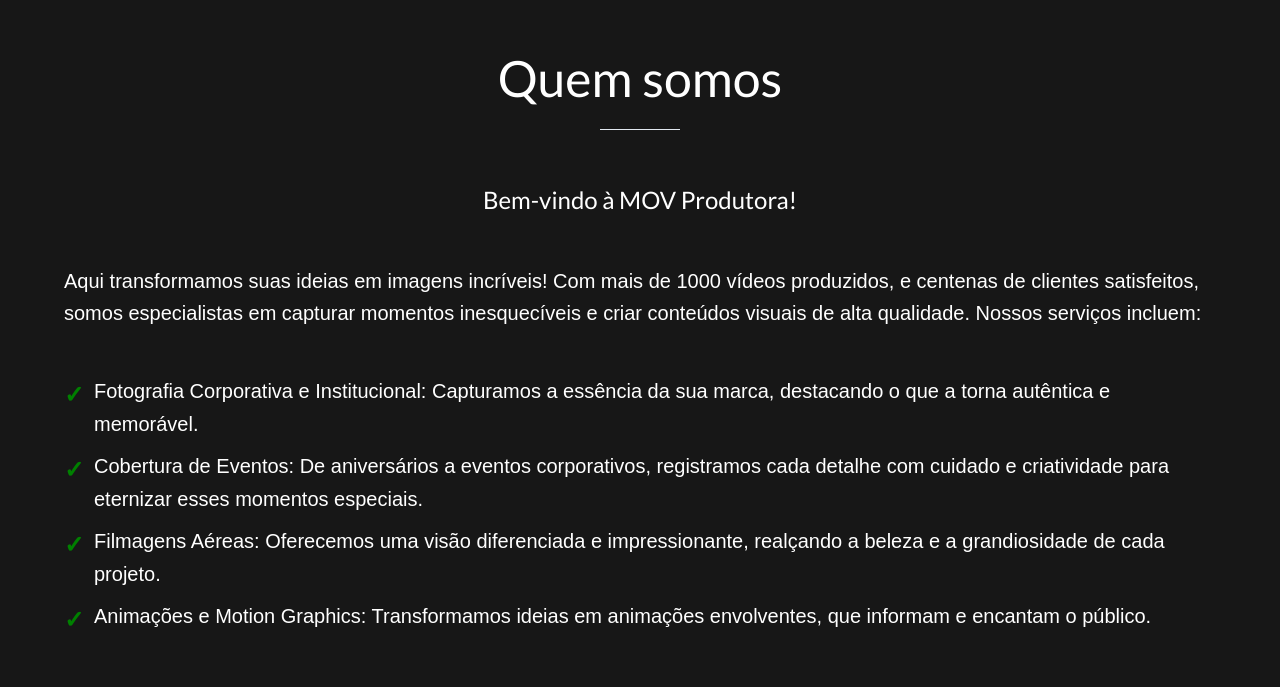
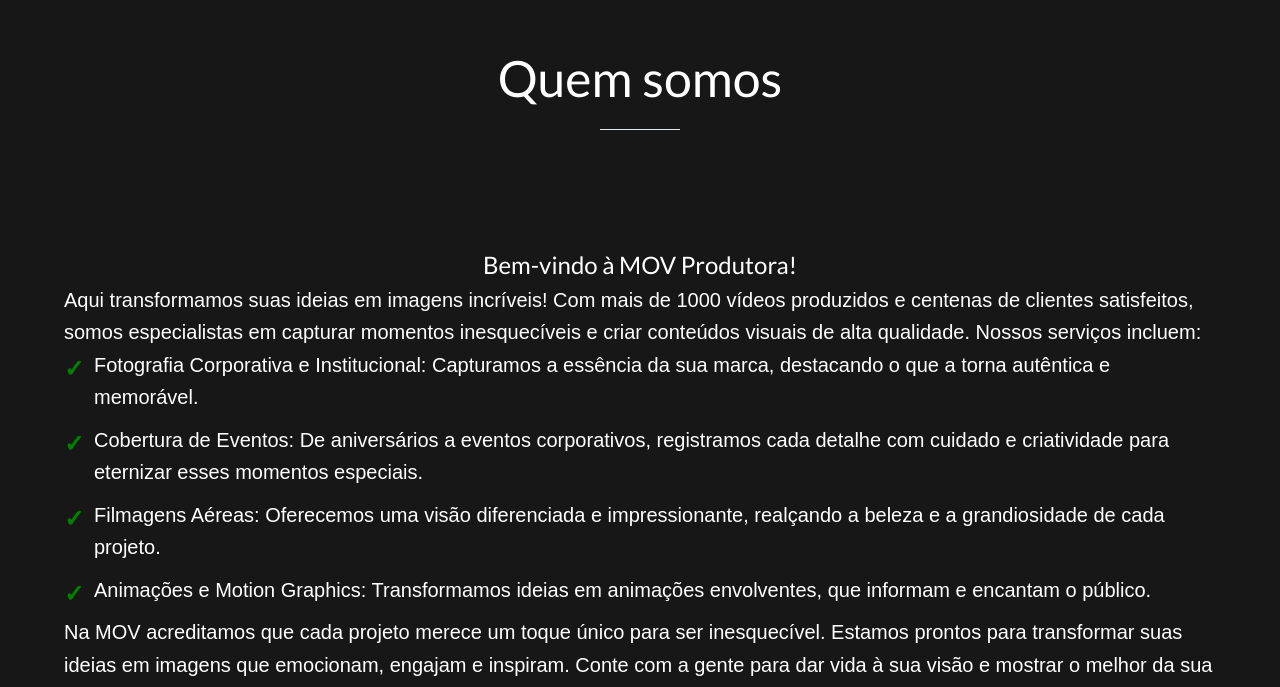
Before and after one commit to GiovanniAsantos/produtora-mov, a React (Vite) app: page / in a window 1280 px wide. Shown: the part 790-1477 px from the top of the page. Built offline with nearby package versions, Linux system fonts and the light colour scheme; grey boxes are pictures that could not be loaded.

Commit message:
enviando

```diff
--- a/src/components/layouts/HomeLayout/HomeAboutResume/index.tsx
+++ b/src/components/layouts/HomeLayout/HomeAboutResume/index.tsx
@@ -1,4 +1,4 @@
-import React from "react";
+import React, { useEffect, useRef, useState } from "react";
 import { Box } from "@chakra-ui/react";
 import MovLayout from "../../MovLayout";
 import "./style.css"; // Importando o CSS
@@ -6,22 +6,44 @@
 type SmallAboutProps = {};
 
 export const SmallAbout: React.FC<SmallAboutProps> = () => {
+  const [isVisible, setIsVisible] = useState(false);
+  const sectionRef = useRef<HTMLDivElement>(null);
+
+  useEffect(() => {
+    const observer = new IntersectionObserver(
+      (entries) => {
+        if (entries[0].isIntersecting) {
+          setIsVisible(true);
+          observer.disconnect(); // Executa a animação apenas uma vez
+        }
+      },
+      { threshold: 0.3 } // A visibilidade é detectada quando 30% da seção está visível
+    );
+
+    if (sectionRef.current) {
+      observer.observe(sectionRef.current);
+    }
+
+    return () => {
+      if (sectionRef.current) observer.unobserve(sectionRef.current);
+    };
+  }, []);
+
   return (
-    <>
     <MovLayout maxWidthContainer="100vw">
-        <Box className="small-about-container">
+      <Box
+        ref={sectionRef}
+        className={`small-about-container ${isVisible ? "visible" : ""}`}
+      >
         <Box className="small-about-header">
           <h1 className="small-about-title">Quem somos</h1>
           <hr className="small-about-divider" />
         </Box>
         <Box className="small-about-description">
-            <h1 className="small-about-subtitle">
-              {" "}
-              Bem-vindo à MOV Produtora!
-            </h1>
+          <h1 className="small-about-subtitle">Bem-vindo à MOV Produtora!</h1>
           <p className="small-about-text">
             Aqui transformamos suas ideias em imagens incríveis! Com mais de
-              1000 vídeos produzidos, e centenas de clientes satisfeitos, somos
+            1000 vídeos produzidos e centenas de clientes satisfeitos, somos
             especialistas em capturar momentos inesquecíveis e criar conteúdos
             visuais de alta qualidade. Nossos serviços incluem:
           </p>
@@ -32,8 +54,8 @@
             </li>
             <li className="small-about-text">
               Cobertura de Eventos: De aniversários a eventos corporativos,
-                registramos cada detalhe com cuidado e criatividade para
-                eternizar esses momentos especiais.
+              registramos cada detalhe com cuidado e criatividade para eternizar
+              esses momentos especiais.
             </li>
             <li className="small-about-text">
               Filmagens Aéreas: Oferecemos uma visão diferenciada e
@@ -45,18 +67,16 @@
               envolventes, que informam e encantam o público.
             </li>
           </ul>
-
           <p className="small-about-text">
             Na MOV acreditamos que cada projeto merece um toque único para ser
             inesquecível. Estamos prontos para transformar suas ideias em
             imagens que emocionam, engajam e inspiram. Conte com a gente para
-              dar vida à sua visão e mostrar o melhor da sua história. Vamos
-              criar algo incrível juntos!
+            dar vida à sua visão e mostrar o melhor da sua história. Vamos criar
+            algo incrível juntos!
           </p>
         </Box>
         <Box className="small-about-icons">os ícones vão ficar aqui.</Box>
       </Box>
     </MovLayout>
-    </>
   );
 };
--- a/src/components/layouts/HomeLayout/HomeAboutResume/style.css
+++ b/src/components/layouts/HomeLayout/HomeAboutResume/style.css
@@ -1,3 +1,15 @@
+/* Animação de fade-in da esquerda */
+@keyframes fadeInFromLeft {
+  0% {
+    opacity: 0;
+    transform: translateX(-50px);
+  }
+  100% {
+    opacity: 1;
+    transform: translateX(0);
+  }
+}
+
 .small-about-container {
   height: 100vh;
   display: flex;
@@ -9,66 +21,54 @@
   background-color: #171717;
   color: white;
   padding-top: 20px;
-  /* Espaçamento no topo */
+  opacity: 0; /* Esconde inicialmente */
+  transform: translateX(-50px); /* Posição inicial para a animação */
 }
 
+.small-about-container.visible {
+  animation: fadeInFromLeft 1s ease-in-out forwards;
+}
+
+/* Estilos para o checklist */
 .custom-checklist {
   list-style-type: none;
-  /* Remove as bolinhas padrão */
   padding: 0;
-  /* Remove o padding padrão da lista */
 }
 
 .custom-checklist li {
   position: relative;
-  /* Para posicionar o ícone de check */
   padding-left: 30px;
-  /* Espaçamento à esquerda para o ícone */
   margin-bottom: 10px;
-  /* Espaçamento entre os itens */
 }
 
 .custom-checklist li::before {
   content: "✓";
-  /* Sinal de check */
   position: absolute;
-  /* Posiciona o ícone em relação ao item */
   left: 0;
-  /* Ajusta a posição do ícone */
   color: green;
-  /* Cor do sinal de check */
   font-weight: bold;
-  /* Negrito para destaque */
   font-size: 1.2em;
-  /* Tamanho do ícone */
 }
 
 .small-about-header {
   width: 100%;
   display: flex;
   flex-direction: column;
-  /* Coloca o título e o divider em coluna */
   align-items: center;
-  /* Centraliza os itens */
 }
 
 .small-about-title {
   font-size: 50px;
-  /* Tamanho do título */
   margin: 0;
-  /* Remove margens padrão */
 }
 
 .small-about-divider {
   color: white;
   width: 80px;
   margin: 10px 0;
-  /* Espaçamento vertical */
 }
 
 .small-about-description {
-  height: 100vh;
-  /* Altura para a descrição */
   display: flex;
   flex-direction: column;
   justify-content: space-between;
@@ -83,9 +83,7 @@
 
 .small-about-text {
   font-size: 20px;
-  /* Tamanho do texto */
   margin: 0;
-  /* Remove margens padrão */
   font-family: 'Montserrat', sans-serif;
   text-align: left;
 }
@@ -102,21 +100,17 @@
 @media (max-width: 768px) {
   .small-about-title {
     font-size: 30px;
-    /* Reduz o tamanho do título para telas menores */
   }
 
   .small-about-text {
     font-size: 16px;
-    /* Reduz o tamanho do texto para telas menores */
   }
 
   .small-about-divider {
     width: 60px;
-    /* Reduz a largura do divisor para telas menores */
   }
 
   .small-about-container {
     padding-top: 10px;
-    /* Ajuste no padding superior para telas menores */
   }
 }
```
Lines whose indentation alone changed are shown as unchanged.
